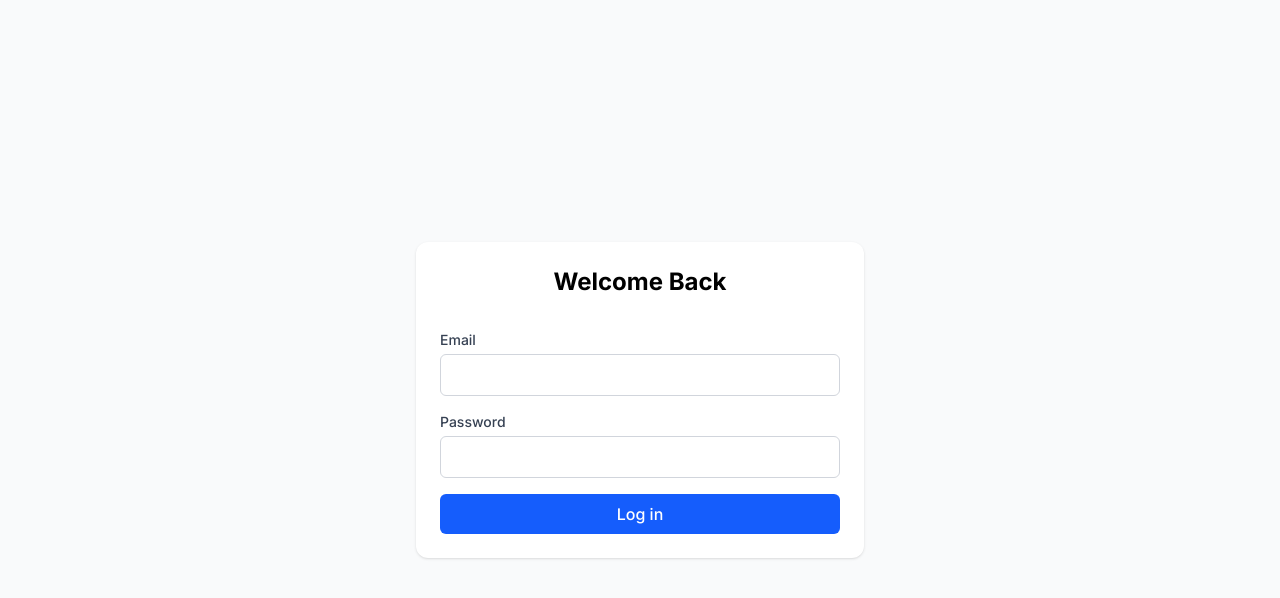
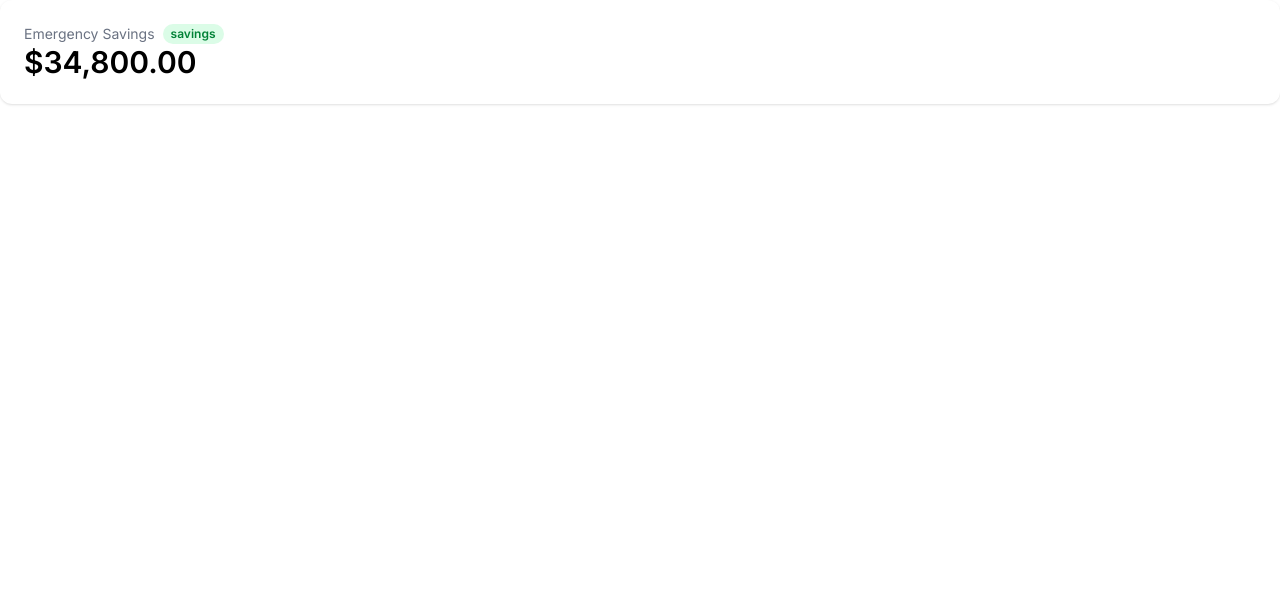
Before and after one commit to seif32/bank-dashboard, a React (Vite) app: page /login in a window 1280 px wide. Shown: the top 598 px of the page. Built offline with nearby package versions, Linux system fonts and the light colour scheme.

Commit message:
feat(accounts): add account-summary-card component

```diff
--- /dev/null
+++ b/src/features/accounts/AccountSummaryCard.tsx
@@ -0,0 +1,34 @@
+import { Badge, Card } from "../../components/ui";
+import type { Account } from "../../types";
+import { formatCurrency } from "../../utils";
+
+type AccountSummaryCardProps = {
+  account: Account;
+};
+
+export default function AccountSummaryCard({
+  account,
+}: AccountSummaryCardProps) {
+  const badgeVariantMap: Record<
+    Account["type"],
+    "info" | "success" | "warning"
+  > = {
+    checking: "info",
+    savings: "success",
+    investment: "warning",
+  };
+
+  return (
+    <Card className="">
+      <div className="flex items-center gap-2">
+        <p className="text-gray-500 text-sm">{account.name}</p>
+        <Badge variant={badgeVariantMap[account.type]} className="">
+          {account.type}
+        </Badge>
+      </div>
+      <span className="font-semibold text-3xl">
+        {formatCurrency(account.balance, account.currency)}
+      </span>
+    </Card>
+  );
+}
--- a/src/features/accounts/index.ts
+++ b/src/features/accounts/index.ts
@@ -0,0 +1 @@
+export { default as AccountSummaryCard } from "./AccountSummaryCard";
--- a/src/router/index.tsx
+++ b/src/router/index.tsx
@@ -1,10 +1,13 @@
 import { createBrowserRouter } from "react-router-dom";
 import { LoginPage, ProtectedRoute } from "../features/auth";
+import AccountSummaryCard from "../features/accounts/AccountSummaryCard";
+import { mockAccounts } from "../services/mockData";
 
 const router = createBrowserRouter([
   {
     path: "/login",
-    element: <LoginPage />,
+    // element: <LoginPage />,
+    element: <AccountSummaryCard account={mockAccounts[1]} />,
   },
   {
     element: <ProtectedRoute />,
```
